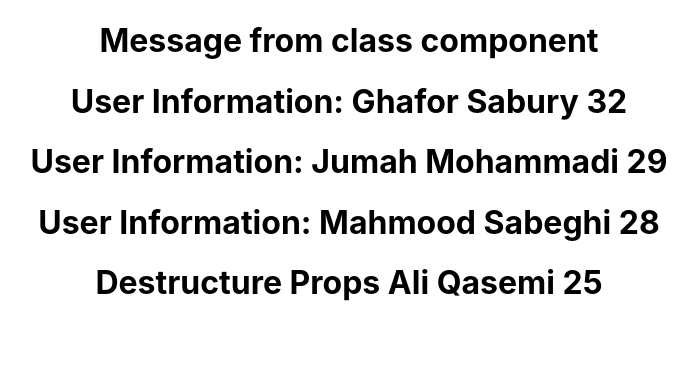
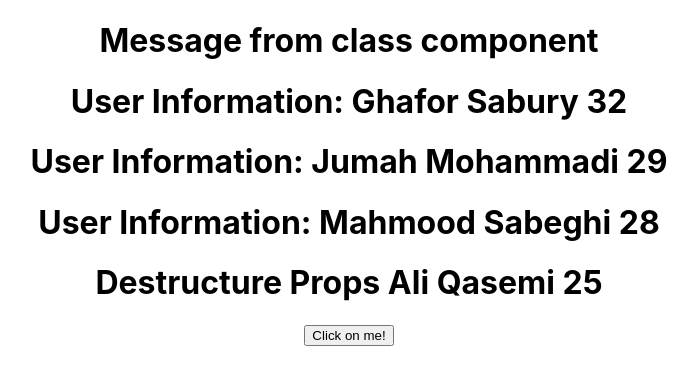
Before and after one commit to gsabury/react-js-tutorials, a React (Create React App) app: page / in a window 1280 px wide. Shown: the top 384 px of the page, without its empty margins (291-988 px from the left). Built offline with nearby package versions, Linux system fonts and the light colour scheme.

Commit message:
How to use event handling

```diff
--- a/src/App.js
+++ b/src/App.js
@@ -3,6 +3,7 @@ import './App.css';
 import Message from './Components/Message';
 import Profile from './Components/Profile';
 import DestructureProps from './Components/DestructureProps';
+import EventHandling from './Components/EventHandling';
 function App() {
   return (
     <div className="App">
@@ -11,6 +12,7 @@ function App() {
      <Profile fname="Jumah" lname="Mohammadi" age="29"/>
      <Profile fname="Mahmood" lname="Sabeghi" age="28"/>
      <DestructureProps fname="Ali" lname="Qasemi" age="25"/>
+     <EventHandling />
     </div>
   );
 }
--- /dev/null
+++ b/src/Components/EventHandling.js
@@ -0,0 +1,17 @@
+import { Component } from "react";
+
+class EventHandling extends Component{
+    render = ()=>{
+        return (
+            <div>
+                <button onClick={this.fireEvent}> Click on me!</button>
+            </div>
+        );
+    }
+
+    fireEvent = ()=>{
+        alert("The event is fired!");
+    }
+}
+
+export default EventHandling;
```
